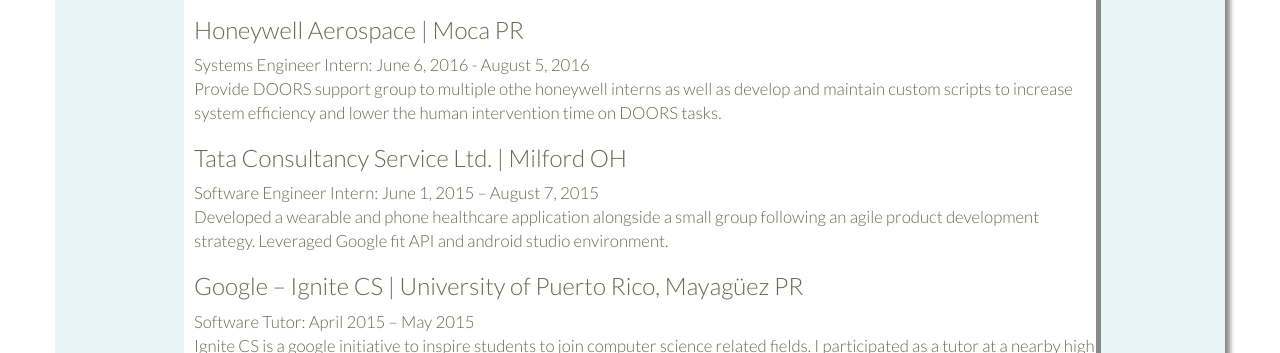
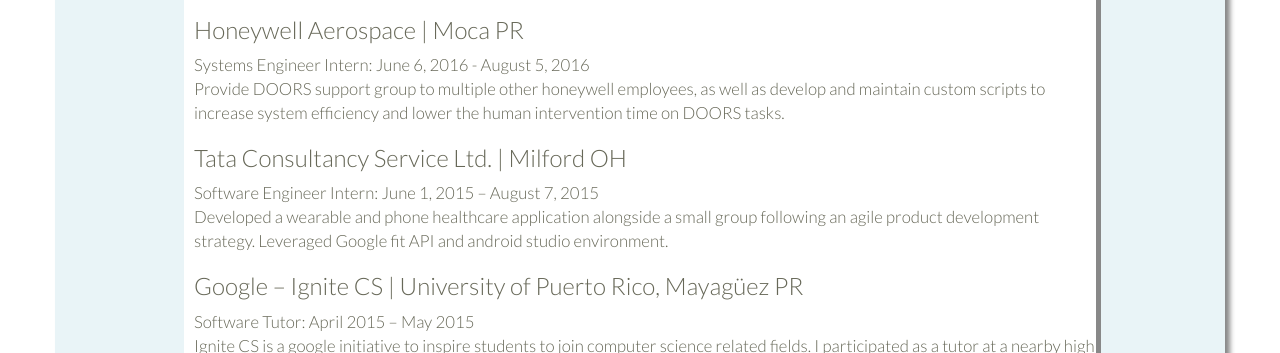
Before and after one commit to Joanette/Joanette.github.io, a plain HTML site: page resumé.html in a window 1280 px wide. Shown: the part 447-800 px from the top of the page. Drawn offline with Linux system fonts and the light colour scheme.

Commit message:
fixing typeos

```diff
--- a/resumé.html
+++ b/resumé.html
@@ -45,7 +45,7 @@
 				<p>
 					<h3>Honeywell Aerospace | Moca PR</h3>
 					Systems Engineer Intern: June 6, 2016 - August 5, 2016 <br>
-					Provide DOORS support group to multiple othe honeywell interns as well as develop and maintain custom scripts to increase system efficiency and lower the human intervention time on DOORS tasks.
+					Provide DOORS support group to multiple other honeywell employees, as well as develop and maintain custom scripts to increase system efficiency and lower the human intervention time on DOORS tasks.
 				</p>
 				<p>
 					<h3>Tata Consultancy Service Ltd. | Milford OH</h3>
```
